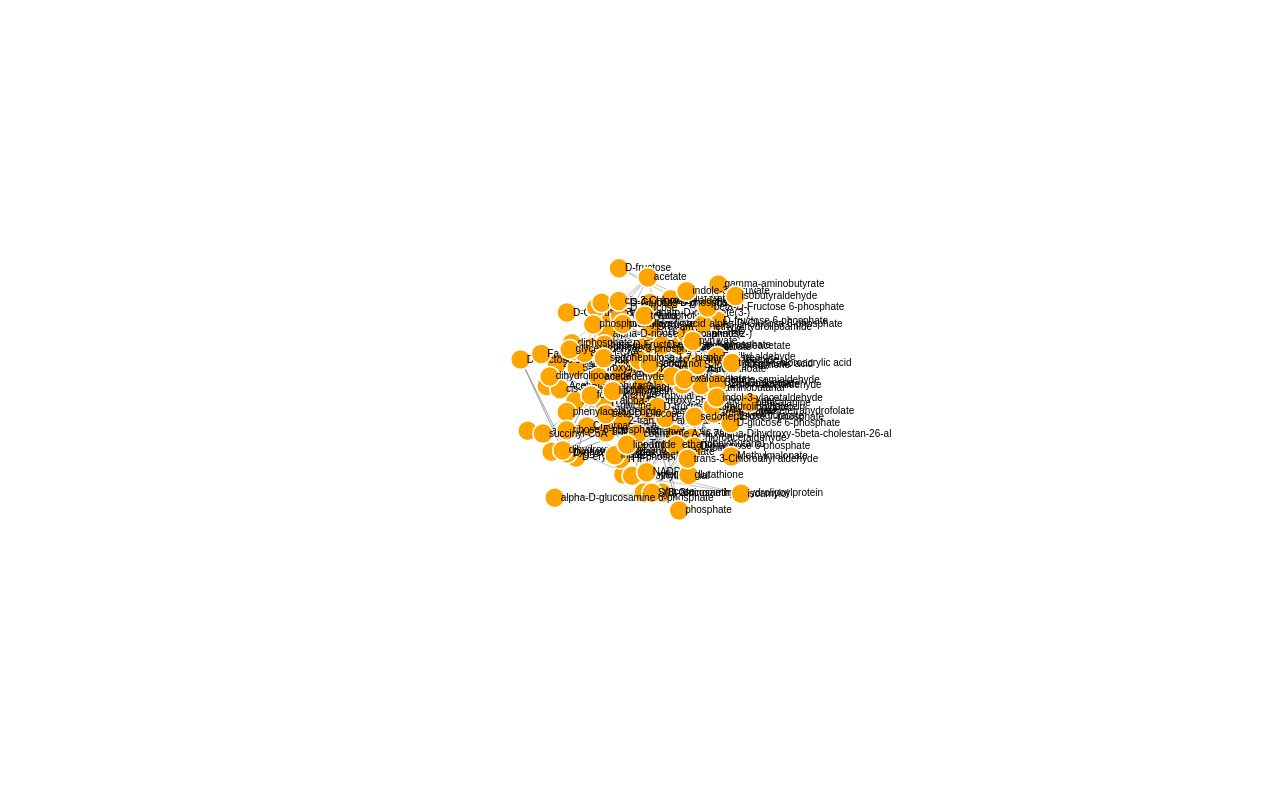
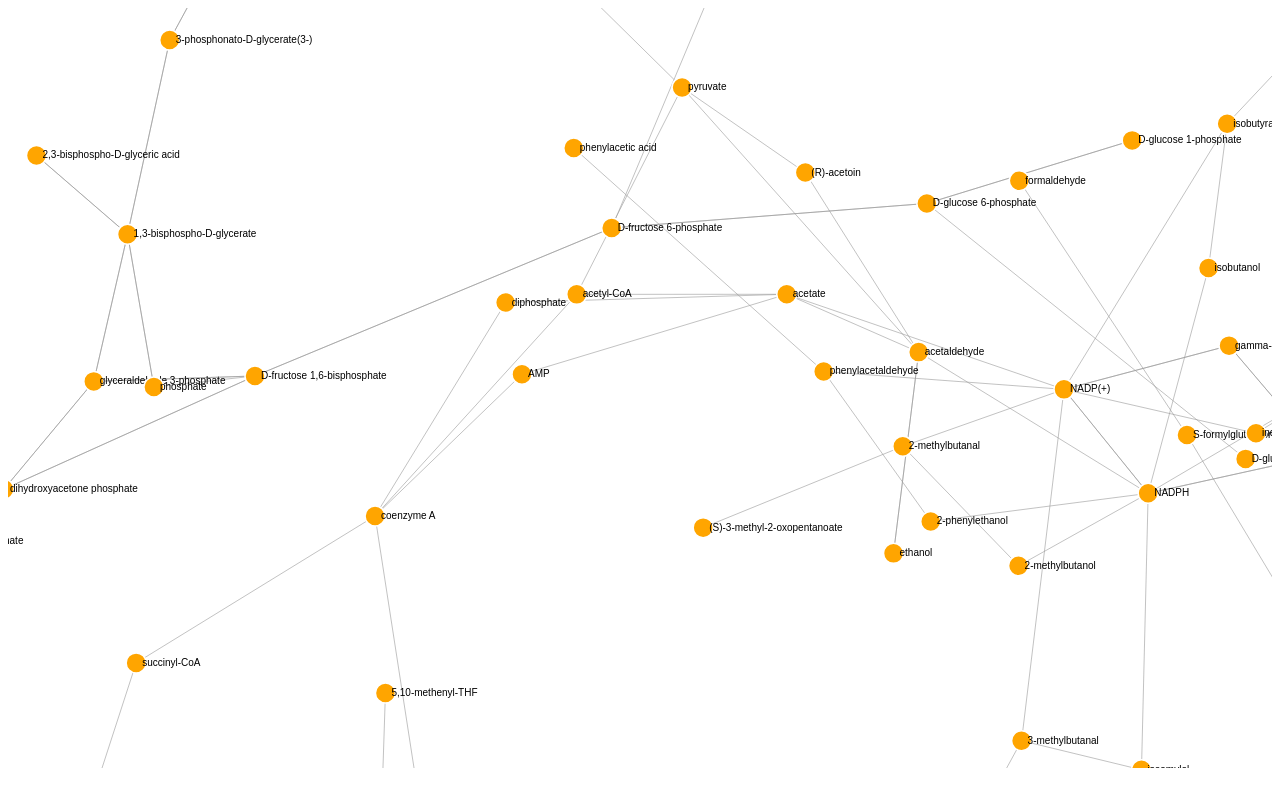
Before and after one commit to searchlie/glycolysis, a plain HTML site: page index.html in a window 1280 px wide. Drawn offline with nearby package versions, Linux system fonts and the light colour scheme.

Commit message:
Signed-off-by: ut <aaa@aaa.com>

```diff
--- a/index.html
+++ b/index.html
@@ -36,7 +36,7 @@ var color = d3.scaleOrdinal(d3.schemeCategory20);
 
 var simulation = d3.forceSimulation()
     .force("link", d3.forceLink().id(function(d) { return d.id; }))
-    .force("charge", d3.forceManyBody())
+    .force("charge", d3.forceManyBody().strength(-180))
     .force("center", d3.forceCenter(width / 2, height / 2));
 
 d3.json("data/test.json", function(error, graph) {
@@ -80,7 +80,7 @@ d3.json("data/test.json", function(error, graph) {
       .strength(function(){ return 0.1; });
 
   simulation.force("charge")
-      .strength(function() { return -1.0; })
+      .strength(function() { return -180; })
 
   function ticked() {
     link
```
